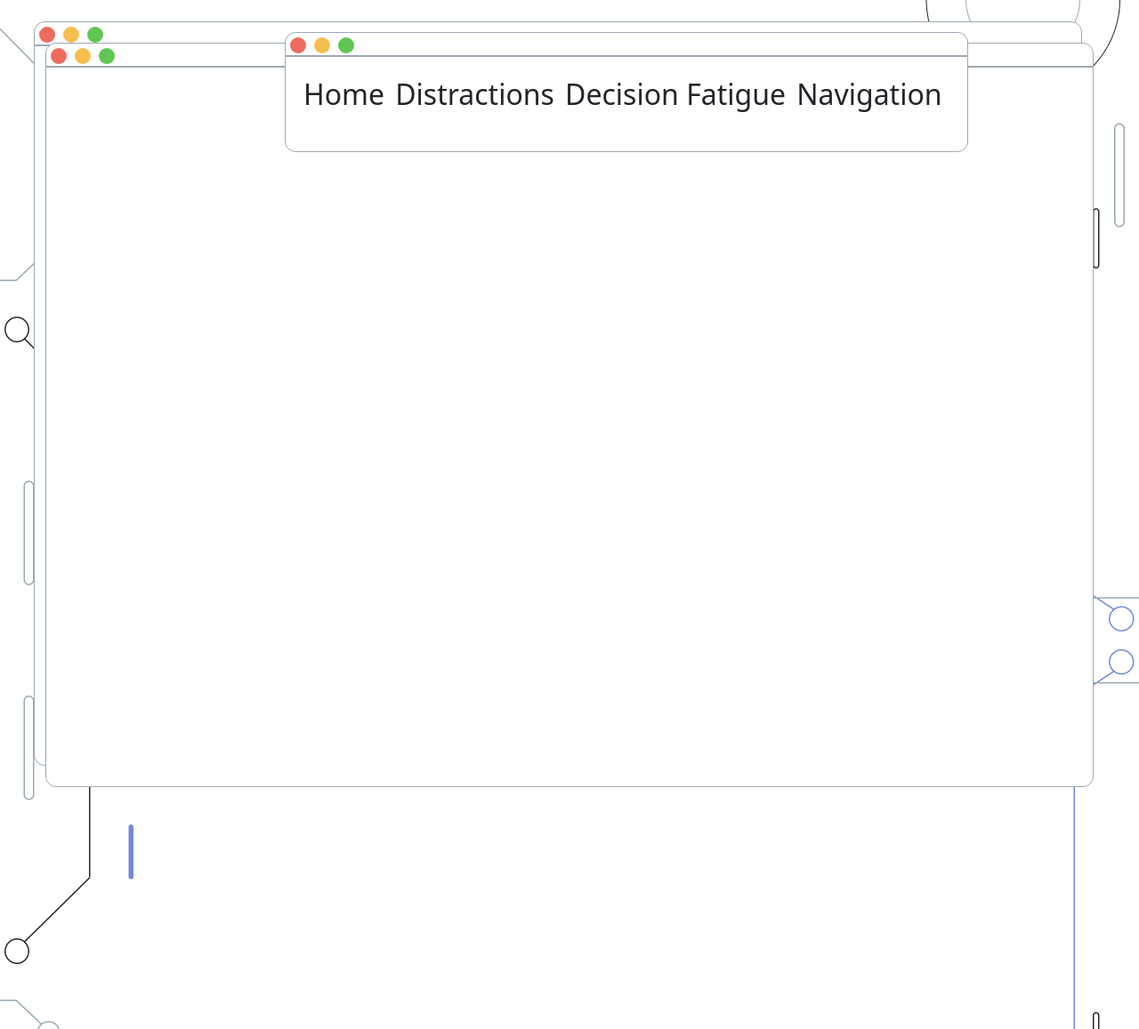
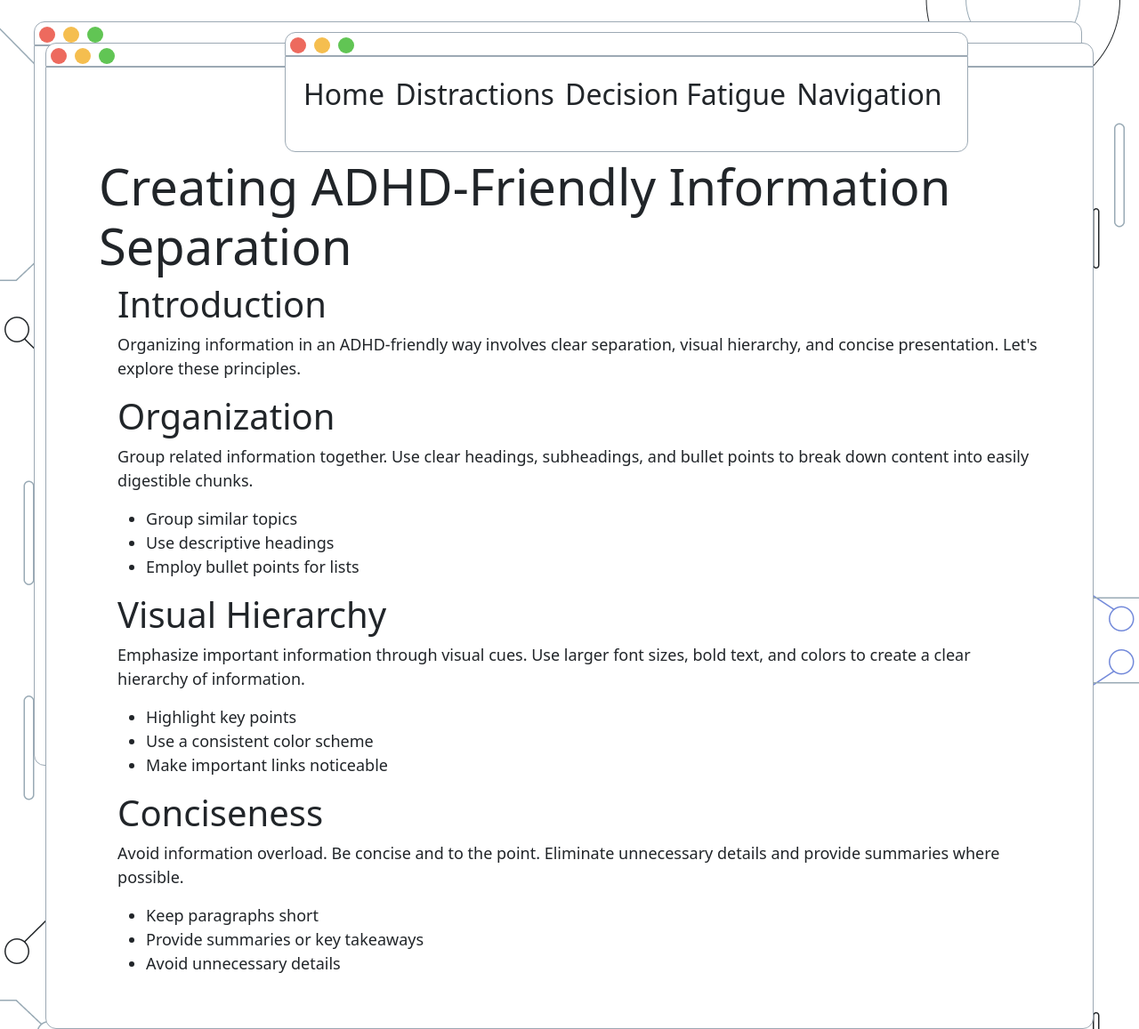
Before and after one commit to MrDomoArigato/ADHD-Website, a Jekyll site: the page built from information_presentation.markdown, in a window 1280 px wide. Shown: the whole page at 89% size. Built offline with Jekyll 4.4.1, drawn with Linux system fonts in a browser that asks for light colours.

Commit message:
Changes to informative pages

```diff
--- a/_layouts/index.html
+++ b/_layouts/index.html
@@ -2,7 +2,7 @@
 layout: default
 ---
 
-<div style="margin: 3%;">
+<div style="margin: 3%; margin-top: 100px;">
     <h1 class="display-4">Implementing ADHD features into Applications</h1>
     <p class="mt-4">
         &emsp;We have entered a new era of technology, where technology is accessible by almost everyone in some way, shape, or form. With this new found freedom people have started to integrate technology into everything they do for many reasons, from expediting processes to reaching greater audiences. With everyone’s new found access to technology, we must now begin to account for additional handicaps that may prevent users from being able to easily use these new applications.
--- a/_layouts/info_present.html
+++ b/_layouts/info_present.html
@@ -1,3 +1,49 @@
 ---
 layout: default
 ---
+<div style="margin: 5%; margin-top: 100px;">
+    <header>
+        <h1 class="display-4">Creating ADHD-Friendly Information Separation</h1>
+    </header>
+
+    <div style="margin-left: 2%;">
+        <section id="introduction">
+            <h2 class="display-6">Introduction</h2>
+            <p>Organizing information in an ADHD-friendly way involves clear separation, visual hierarchy, and concise
+                presentation. Let's explore these principles.</p>
+        </section>
+
+        <section id="organization">
+            <h2 class="display-6">Organization</h2>
+            <p>Group related information together. Use clear headings, subheadings, and bullet points to break down content
+                into easily digestible chunks.</p>
+            <ul>
+                <li>Group similar topics</li>
+                <li>Use descriptive headings</li>
+                <li>Employ bullet points for lists</li>
+            </ul>
+        </section>
+
+        <section id="visual-hierarchy">
+            <h2 class="display-6">Visual Hierarchy</h2>
+            <p>Emphasize important information through visual cues. Use larger font sizes, bold text, and colors to create a
+                clear hierarchy of information.</p>
+            <ul>
+                <li>Highlight key points</li>
+                <li>Use a consistent color scheme</li>
+                <li>Make important links noticeable</li>
+            </ul>
+        </section>
+
+        <section id="conciseness">
+            <h2 class="display-6">Conciseness</h2>
+            <p>Avoid information overload. Be concise and to the point. Eliminate unnecessary details and provide summaries
+                where possible.</p>
+            <ul>
+                <li>Keep paragraphs short</li>
+                <li>Provide summaries or key takeaways</li>
+                <li>Avoid unnecessary details</li>
+            </ul>
+        </section>
+    </div>
+</div>
```
Also changed, not shown: _layouts/decision_fatigue.html (+7 -0 lines), _layouts/distractions.html (+8 -0 lines), _layouts/navigation.html (+31 -0 lines), assets/images/decision_fatigue.png (added).
